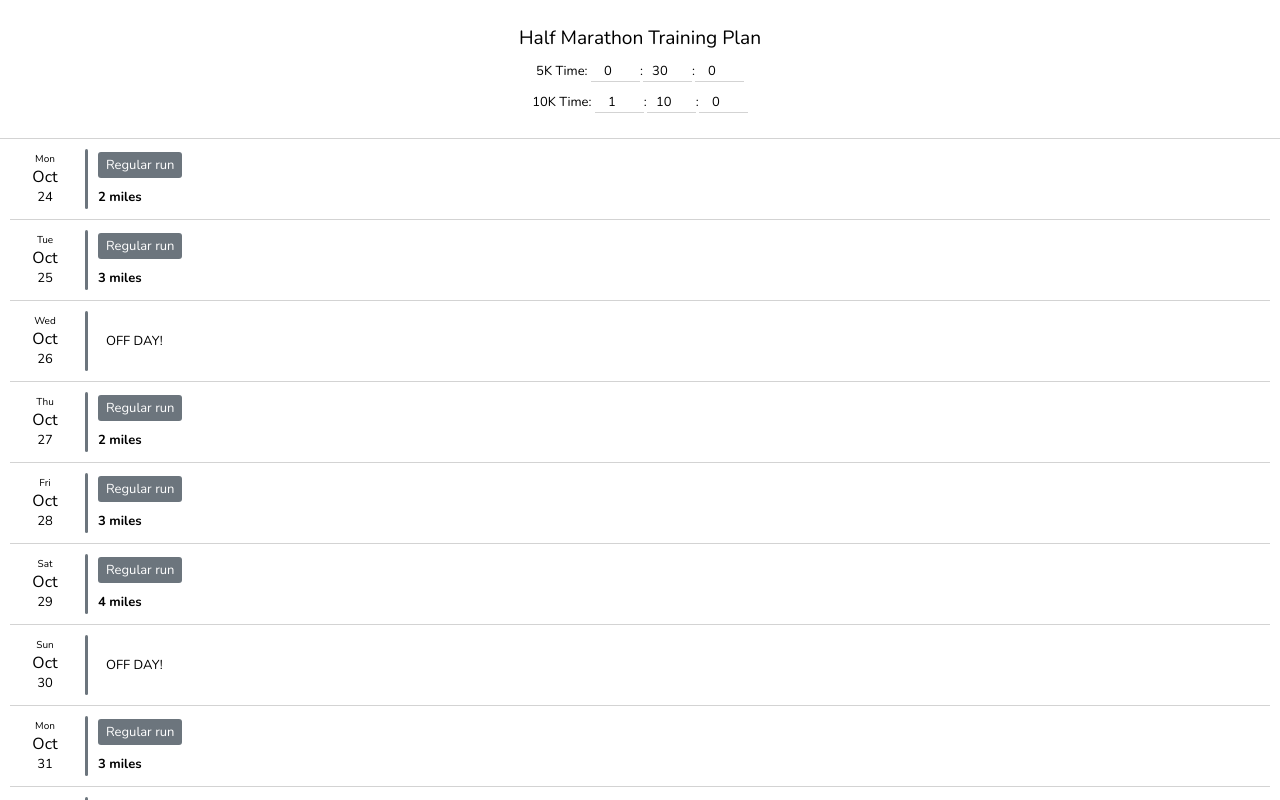
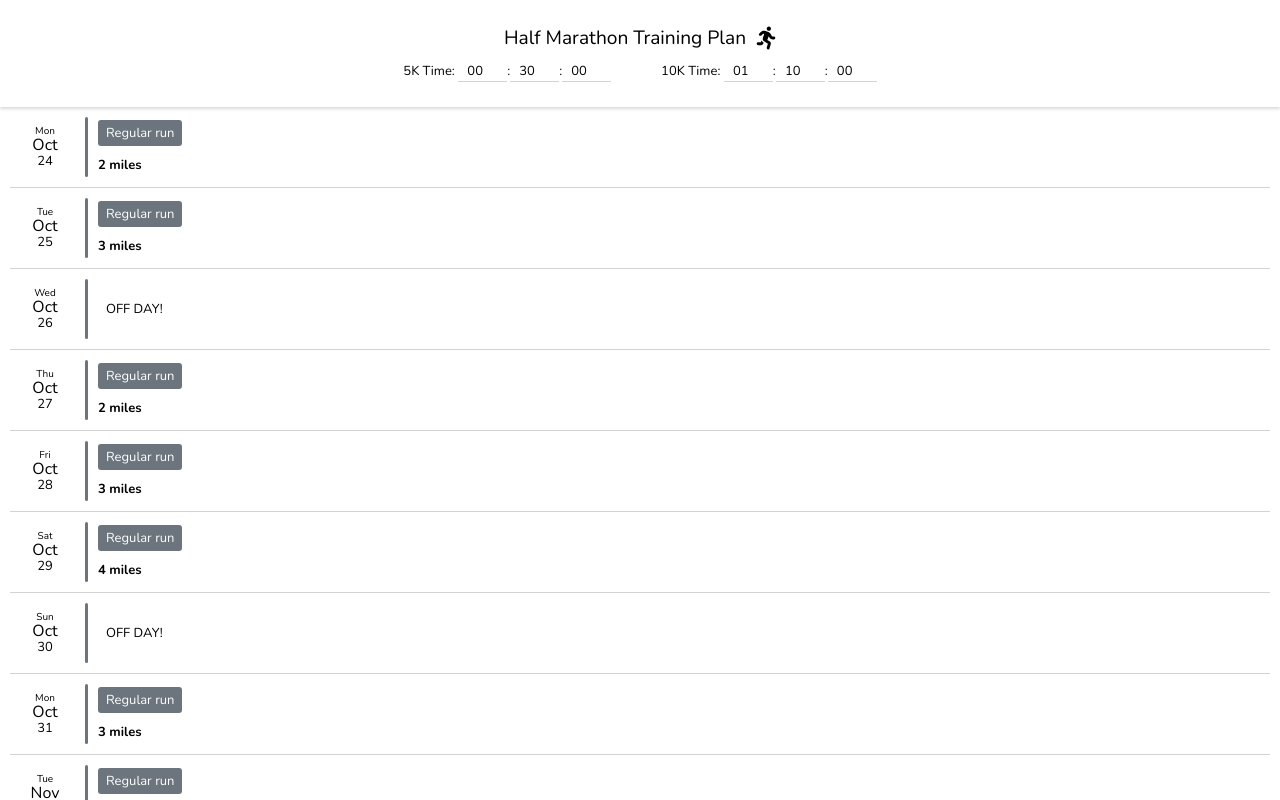
Before and after one commit to Jason-Mollerup/training-plans, a React (Create React App) app: page / in a window 1280 px wide. Shown: the top 800 px of the page. Built offline with nearby package versions, Linux system fonts and the light colour scheme.

Commit message:
add blur and focus add leading zeros some css stuff and logo

```diff
--- a/src/App.js
+++ b/src/App.js
@@ -1,4 +1,5 @@
 import './App.css'
+import running from './running.svg'
 import { useState } from 'react'
 
 const dayTypes = {
@@ -48,7 +49,7 @@ const dayTypes = {
 const styles = {
   header: {
     padding: '25px 0px',
-    borderBottom: '0.1rem solid lightgray',
+    boxShadow: '0 2px 3px rgba(0, 0, 0, .15)',
     fontSize: 'Larger',
     position: 'sticky',
     top: '0px',
@@ -57,7 +58,7 @@ const styles = {
   },
   inputWrapper: {
     fontSize: 'small',
-    marginTop: '10px',
+    margin: '10px 25px 0',
   },
   input: {
     fontSize: 'small',
@@ -96,7 +97,6 @@ const styles = {
     padding: '5px',
     textAlign: 'center',
     borderRadius: '100px',
-    backgroundColor: '#6C757D',
     color: 'white',
     display: 'flex',
     flexDirection: 'column',
@@ -155,9 +155,9 @@ const secondsToTime = (seconds) => {
 }
 
 const timeObjToSeconds = (obj) => {
-  const hours = isNaN(obj.hours) ? 0 : obj.hours
-  const minutes = isNaN(obj.minutes) ? 0 : obj.minutes
-  const seconds = isNaN(obj.seconds) ? 0 : obj.seconds
+  const hours = isNaN(parseInt(obj.hours)) ? 0 : parseInt(obj.hours)
+  const minutes = isNaN(parseInt(obj.minutes)) ? 0 : parseInt(obj.minutes)
+  const seconds = isNaN(parseInt(obj.seconds)) ? 0 : parseInt(obj.seconds)
   return (hours * 3600) + (minutes * 60) + seconds
 }
 
@@ -179,29 +179,33 @@ const checkToday = (date, days) => {
 }
 
 const defaultFiveK = {
-  hours: 0,
-  minutes: 30,
-  seconds: 0,
+  hours: '00',
+  minutes: '30',
+  seconds: '00',
 }
 
 const defaultTenK = {
-  hours: 1,
-  minutes: 10,
-  seconds: 0,
+  hours: '01',
+  minutes: '10',
+  seconds: '00',
 }
 
 function App() {
-  const [fiveK, setFiveK] = useState(timeObjToSeconds(JSON.parse(localStorage.getItem('fiveKTimes')) || defaultFiveK))
-  const [tenK, setTenK] = useState(timeObjToSeconds(JSON.parse(localStorage.getItem('tenKTimes')) || defaultTenK))
+  const initialFiveK = JSON.parse(localStorage.getItem('fiveKTimes')) || defaultFiveK
+  // const initialTenK = JSON.parse(localStorage.getItem('tenKTimes')) || defaultTenK
+  const initialTenK = defaultTenK
+
+  const [fiveK, setFiveK] = useState(timeObjToSeconds(initialFiveK))
+  const [tenK, setTenK] = useState(timeObjToSeconds(initialTenK))
   const startDate = new Date(2022, 9, 24)
 
-  const [fiveKTimes, setFiveKTimes] = useState(JSON.parse(localStorage.getItem('fiveKTimes')) || defaultFiveK)
-  const [tenKTimes, setTenKTimes] = useState(JSON.parse(localStorage.getItem('tenKTimes')) || defaultTenK)
+  const [fiveKTimes, setFiveKTimes] = useState(initialFiveK)
+  const [tenKTimes, setTenKTimes] = useState(initialTenK)
 
   const handleTime = (e, type, unit) => {
-    const val = parseInt(e.target.value)
+    const val = (e.target.value === '' || !e.target.value) ? '' : parseInt(e.target.value)
     const value = isNaN(val) ? 0 : val
-    let valueForUse = val
+    let valueForUse = value
     if (unit === 'hours' && value > 23) {
       valueForUse = 23
     }
@@ -228,6 +232,25 @@ function App() {
       setTenKTimes(tempTenK)
       setTenK(timeObjToSeconds(tempTenK))
       localStorage.setItem('tenKTimes', JSON.stringify(tempTenK))
+    }
+  }
+
+  const handleFocus = (e) => e.target.select()
+
+  const handleBlur = () => {
+    console.log('blur')
+    setTenKTimes(addLeadingZeros(structuredClone(tenKTimes)))
+    setFiveKTimes(addLeadingZeros(structuredClone(fiveKTimes)))
+  }
+
+  const addLeadingZeros = (obj) => {
+    const hours = isNaN(parseInt(obj.hours)) ? 0 : parseInt(obj.hours)
+    const minutes = isNaN(parseInt(obj.minutes)) ? 0 : parseInt(obj.minutes)
+    const seconds = isNaN(parseInt(obj.seconds)) ? 0 : parseInt(obj.seconds)
+    return {
+      hours: hours < 10 ? `0${hours}` : hours,
+      minutes: minutes < 10 ? `0${minutes}` : minutes,
+      seconds: seconds < 10 ? `0${seconds}` : seconds
     }
   }
 
@@ -417,9 +440,17 @@ function App() {
     <div className='App'>
       <div style={styles.wrapper}>
         <div style={styles.header}>
-          <div>
-            Half Marathon Training Plan
+          <div style={{ display: 'flex', justifyContent: 'center' }}>
+            <span>Half Marathon Training Plan</span>
+            <img style={{ width: '20px', marginLeft: '10px' }} src={running} alt='running'/>
           </div>
+          <div style={{
+            display: 'flex',
+            flexWrap: 'wrap',
+            width: 'calc(100% - 50px)',
+            justifyContent: 'center',
+            margin: '0 25px'
+          }}>
             <div style={styles.inputWrapper}>
               <span>5K Time: </span>
               <input style={styles.input}
@@ -428,6 +459,8 @@ function App() {
                 max='24'
                 value={fiveKTimes.hours}
                 onChange={(e) => handleTime(e, 'fiveK', 'hours')}
+                onBlur={handleBlur}
+                onFocus={handleFocus}
               /><span>:</span>
               <input style={styles.input}
                 type='number'
@@ -435,6 +468,8 @@ function App() {
                 max='59'
                 value={fiveKTimes.minutes}
                 onChange={(e) => handleTime(e, 'fiveK', 'minutes')}
+                onBlur={handleBlur}
+                onFocus={handleFocus}
               /><span>:</span>
               <input style={styles.input}
                 type='number'
@@ -442,6 +477,8 @@ function App() {
                 max='59'
                 value={fiveKTimes.seconds}
                 onChange={(e) => handleTime(e, 'fiveK', 'seconds')}
+                onBlur={handleBlur}
+                onFocus={handleFocus}
               />
             </div>
             <div style={styles.inputWrapper}>
@@ -452,6 +489,8 @@ function App() {
                 max='24'
                 value={tenKTimes.hours}
                 onChange={(e) => handleTime(e, 'tenK', 'hours')}
+                onBlur={handleBlur}
+                onFocus={handleFocus}
               /><span>:</span>
               <input style={styles.input}
                 type='number'
@@ -459,6 +498,8 @@ function App() {
                 max='59'
                 value={tenKTimes.minutes}
                 onChange={(e) => handleTime(e, 'tenK', 'minutes')}
+                onBlur={handleBlur}
+                onFocus={handleFocus}
               /><span>:</span>
               <input style={styles.input}
                 type='number'
@@ -466,7 +507,10 @@ function App() {
                 max='59'
                 value={tenKTimes.seconds}
                 onChange={(e) => handleTime(e, 'tenK', 'seconds')}
+                onBlur={handleBlur}
+                onFocus={handleFocus}
               />
+            </div>
           </div>
         </div>
         {schedule.map(({ miles, type, workout, texts }, index) => {
@@ -474,9 +518,9 @@ function App() {
           const dateArr = dateToArr(startDate, index)
           return (
             <div key={index} style={styles.dayWrapper}>
-              <div style={isToday ? styles.dateToday : styles.date}>
+              <div style={isToday ? {...styles.dateToday, backgroundColor: dayTypes[type].dividerBackgroundColor } : styles.date}>
                 <div style={{fontSize: 'x-small', fontWeight: 'normal'}}>{dateArr[0]}</div>
-                <div>{dateArr[1]}</div>
+                <div style={{lineHeight: '14px'}}>{dateArr[1]}</div>
                 <div style={{fontSize: 'small'}}>{dateArr[2]}</div>
               </div>
               <div style={{
```
Also changed, not shown: src/running.svg (added). Lines whose indentation alone changed are shown as unchanged.
